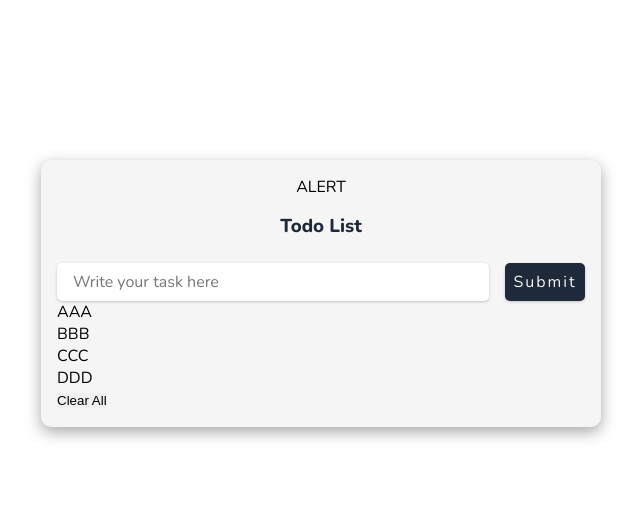
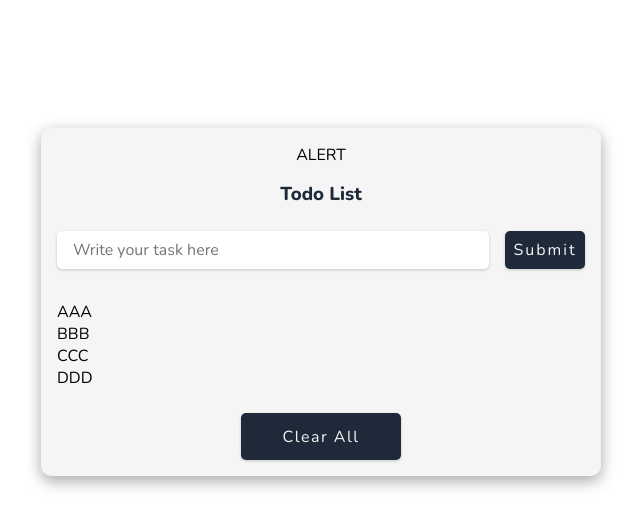
Before and after one commit to ruthinunes/todoList, a React (Vite) app: page / in a window 1280 px wide. Shown: the top 528 px of the page, without its empty margins (319-959 px from the left). Built offline with nearby package versions, Linux system fonts and the light colour scheme.

Commit message:
List styles

```diff
--- a/src/index.css
+++ b/src/index.css
@@ -15,7 +15,6 @@
   --secondary-color: #607890;
   --accent-color: #f9bc60;
   --background-color: #f5f5f5;
-  padding: 2rem;
 }
 
 body {
@@ -79,15 +78,9 @@ h3 {
   border-radius: 5px;
 }
 
-#form-task::placeholder {
-  /* font-family: var(--ff-secondary); */
-  /* color: var(--clr-grey-5); */
-}
-
 .form-btn {
   font-family: "Nunito", sans-serif;
   background-color: var(--primary-color);
-  border-radius: 10px;
   color: var(--background-color);
   box-shadow: 0 1px 3px rgba(0, 0, 0, 0.2);
   flex: 0 0 5rem;
@@ -100,3 +93,60 @@ h3 {
 .form-btn:hover {
   background-color: var(--accent-color);
 }
+
+/* List */
+.task-ctn {
+  margin-top: 2rem;
+}
+
+.task-list-item {
+  display: flex;
+  align-items: center;
+  justify-content: space-between;
+  margin-bottom: 0.5rem;
+  padding: 0.5rem 1rem;
+  border-radius: 10px;
+  text-transform: capitalize;
+}
+
+.task-list-item:hover {
+  color: white;
+  background: var(--accent-color);
+  box-shadow: 0 1px 3px rgba(0, 0, 0, 0.2);
+}
+
+/* list item buttons */
+.list-btns-container {
+  display: flex;
+  gap: 1.3rem;
+}
+
+.list-btns-container button {
+  background-color: transparent;
+  cursor: pointer;
+}
+
+button:hover svg {
+  color: var(--background-color);
+}
+
+.clear-btn {
+  width: 10rem;
+  padding: 0.8rem 0;
+  display: grid;
+  align-items: center;
+  margin: 0 auto;
+  font-size: 1rem;
+  letter-spacing: 1.5px;
+  cursor: pointer;
+  margin-top: 1.5rem;
+  font-family: "Nunito", sans-serif;
+  background-color: var(--primary-color);
+  color: var(--background-color);
+  box-shadow: 0 1px 3px rgba(0, 0, 0, 0.2);
+  border-radius: 5px;
+}
+
+.clear-btn:hover {
+  background-color: var(--accent-color);
+}
```
